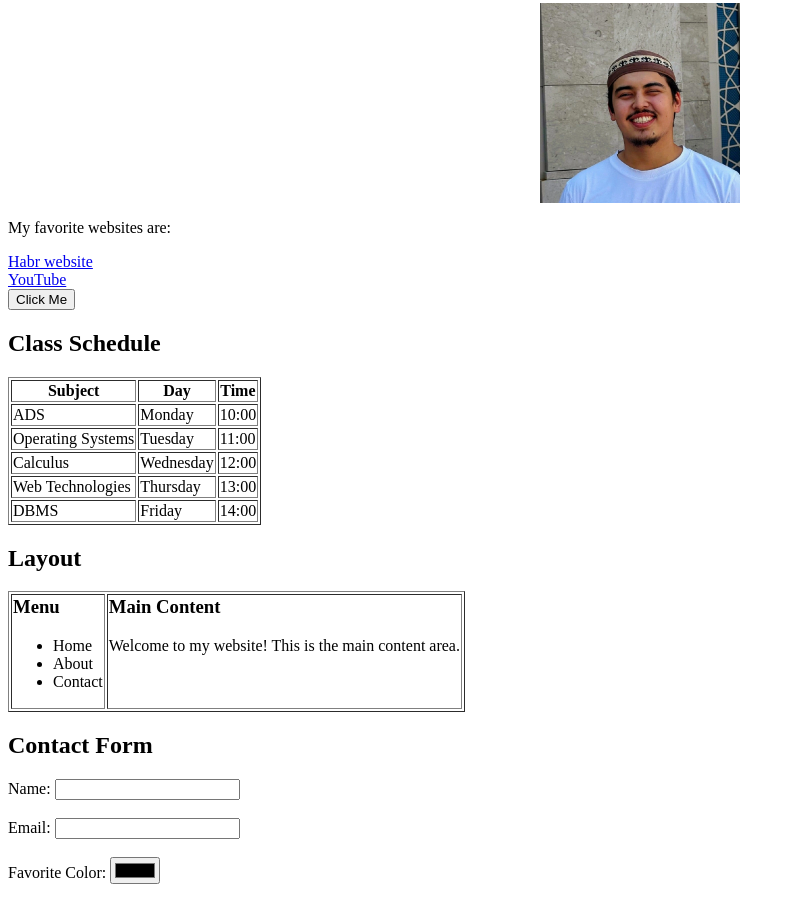
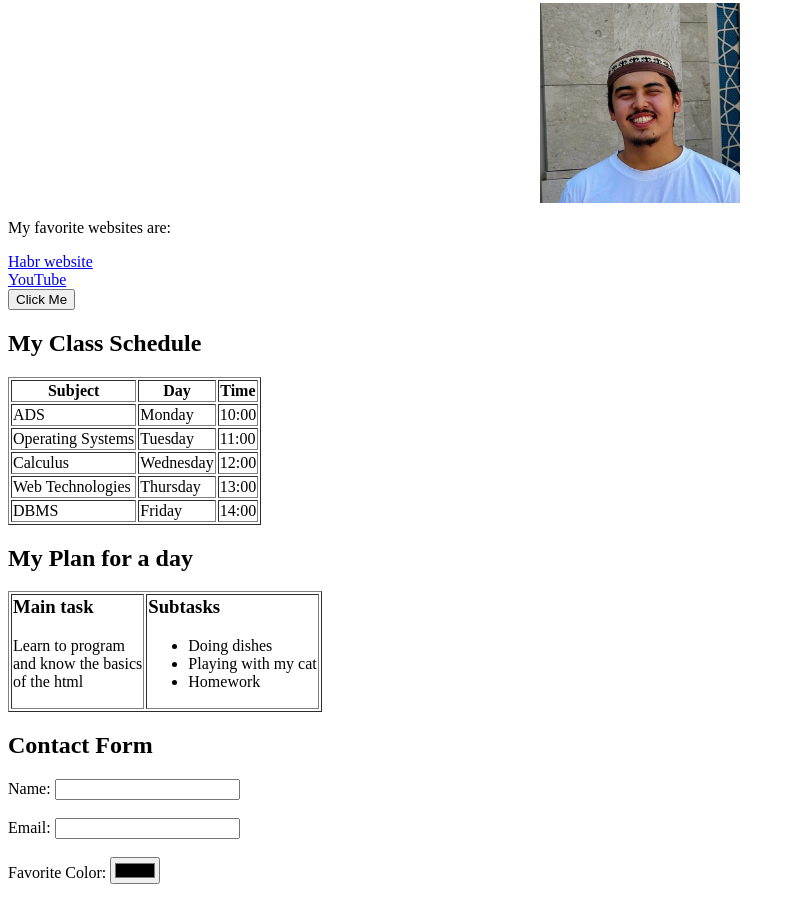
Before and after one commit to shaminabd/assignment1_web, a website: page index.html in a window 1280 px wide. Shown: the part 410-1309 px from the top of the page, without its empty margins (0-795 px from the left). Drawn offline with Linux system fonts and the light colour scheme.

Commit message:
added class changes

```diff
--- a/index.html
+++ b/index.html
@@ -29,7 +29,7 @@
     <br>
 
     <button>Click Me</button>
-    <h2>Class Schedule</h2>
+    <h2>My Class Schedule</h2>
     <table border="1">
         <tr>
             <th>Subject</th>
@@ -62,20 +62,20 @@
             <td>14:00</td>
         </tr>
     </table>
-    <h2>Layout</h2>
+    <h2>My Plan for a day</h2>
     <table border="1">
         <tr>
+            <td valign="top">
+                <h3>Main task</h3>
+                <p>Learn to program<br> and know the basics<br> of the html</p>
+            </td>
             <td>
-                <h3>Menu</h3>
+                <h3>Subtasks</h3>
                 <ul>
-                    <li>Home</li>
-                    <li>About</li>
-                    <li>Contact</li>
+                    <li>Doing dishes</li>
+                    <li>Playing with my cat</li>
+                    <li>Homework</li>
                 </ul>
-            </td>
-            <td valign="top">
-                <h3>Main Content</h3>
-                <p>Welcome to my website! This is the main content area.</p>
             </td>
         </tr>
     </table>
```
